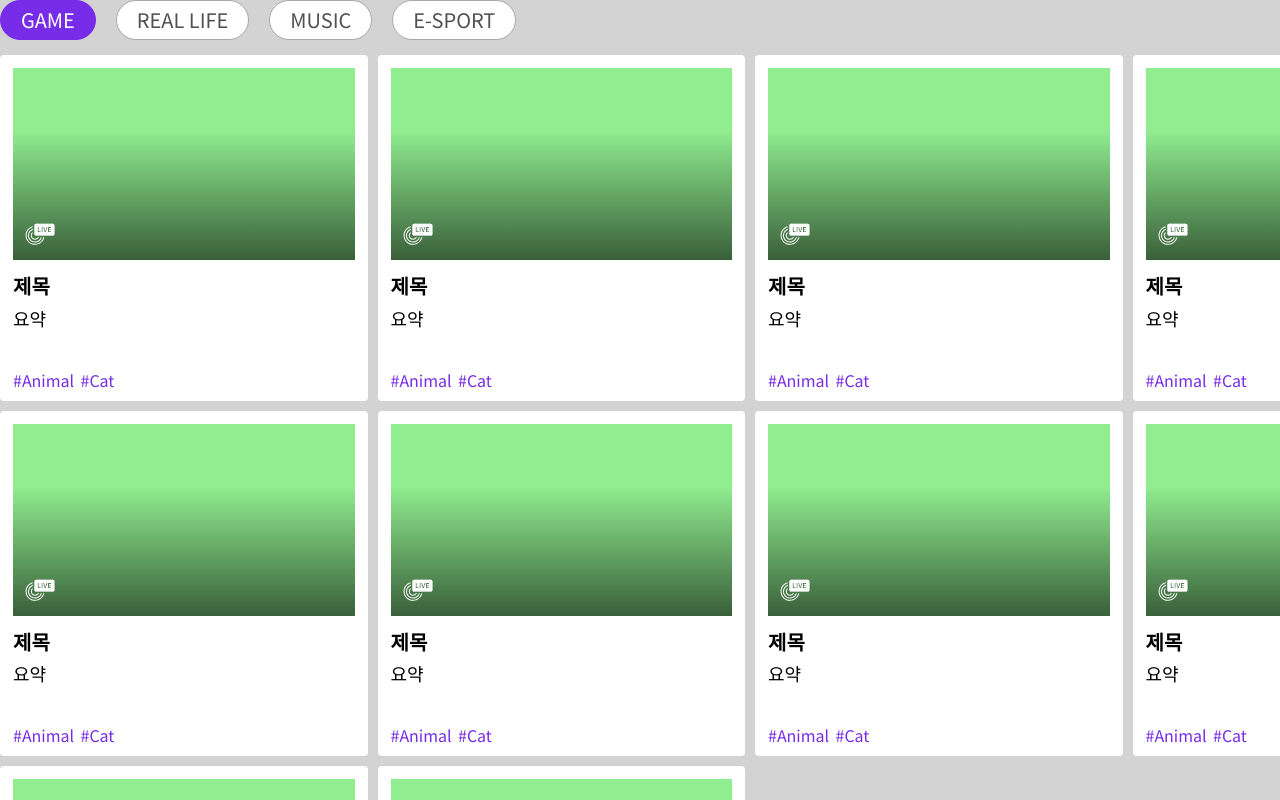
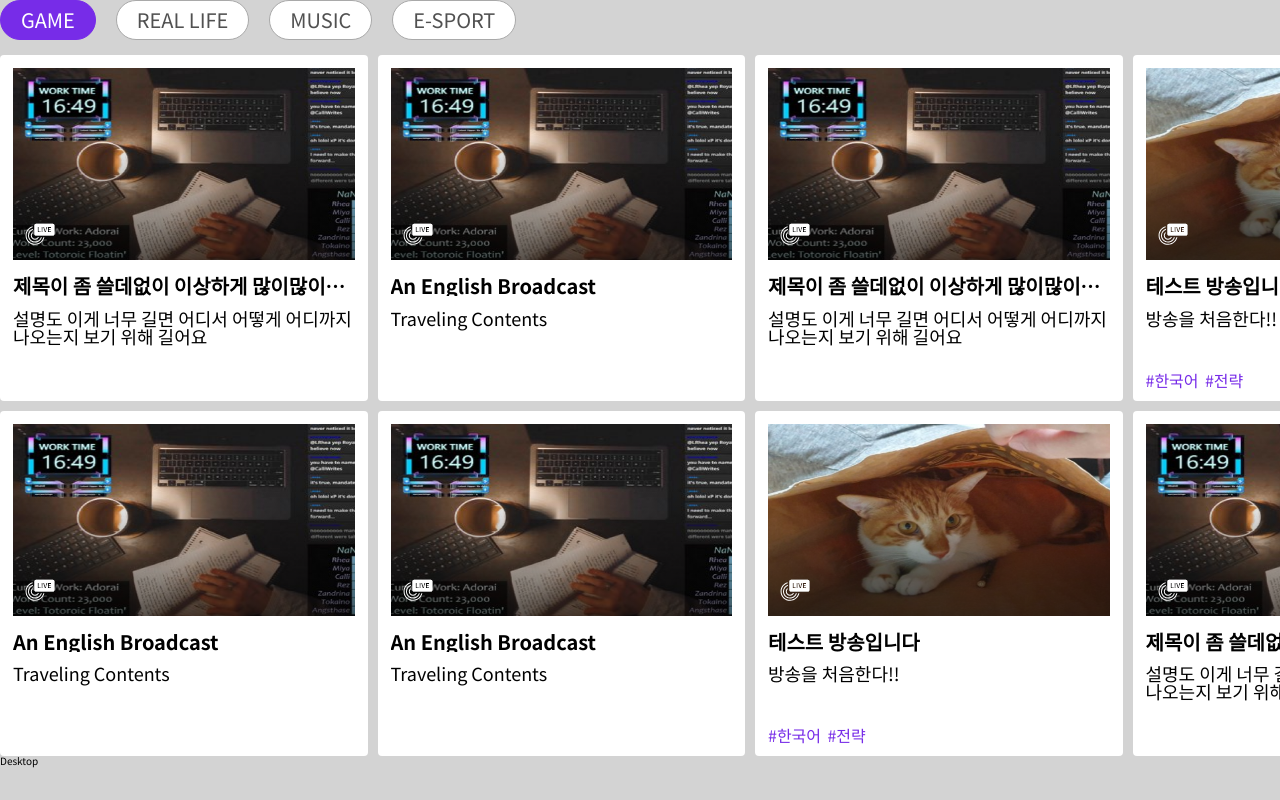
Before and after one commit to we-sopt-together-twitch/frontend, a React (Create React App) app: page /test/tekiter in a window 1280 px wide. Shown: the top 800 px of the page. Built offline with nearby package versions, Linux system fonts and the light colour scheme.

Commit message:
feat: 데이터 인터페이스와 Mock 데이터 추가

```diff
--- a/src/components/browseLiveChannels/BroadcastCard/BroadcastCard.tsx
+++ b/src/components/browseLiveChannels/BroadcastCard/BroadcastCard.tsx
@@ -6,18 +6,23 @@ interface BroadcastCardProps {
   title: string;
   summary: string;
   tags?: string[];
+  thumbnailImage: string;
 
   compact?: boolean;
 }
 
 export function BroadcastCard(props: BroadcastCardProps) {
-  const { title, summary, tags = [], compact = false } = props;
+  const { title, summary, tags = [], thumbnailImage, compact = false } = props;
 
   return (
     <StyledBroadcastCard compact={compact}>
-      <BroadcastLiveThumbnail />
+      <BroadcastLiveThumbnail>
+        <img src={thumbnailImage} />
+      </BroadcastLiveThumbnail>
       <ContentBox compact={compact}>
-        <Title>{title}</Title>
+        <Title>
+          <div>{title}</div>
+        </Title>
         <Summary>{summary}</Summary>
         <BroadcastTags tags={tags} />
       </ContentBox>
@@ -66,6 +71,17 @@ const Title = styled.h3`
   font-weight: 600;
 
   margin-top: 0.8em;
+  width: 100%;
+
+  display: table;
+  table-layout: fixed;
+
+  & > div {
+    display: table-cell;
+    overflow: hidden;
+    white-space: nowrap;
+    text-overflow: ellipsis;
+  }
 `;
 
 const Summary = styled.p`
--- a/src/components/browseLiveChannels/BroadcastCard/BroadcastTags.tsx
+++ b/src/components/browseLiveChannels/BroadcastCard/BroadcastTags.tsx
@@ -13,7 +13,7 @@ export function BroadcastTags(props: BroadcastTagsProps) {
   return (
     <StyledBroadcastTags>
       {tags.map((tag) => (
-        <Tag key={tag}>{tag}</Tag>
+        <Tag key={tag}>#{tag}</Tag>
       ))}
     </StyledBroadcastTags>
   );
@@ -22,6 +22,9 @@ export function BroadcastTags(props: BroadcastTagsProps) {
 const StyledBroadcastTags = styled.div`
   display: flex;
 
+  font-size: 1.6em;
+  height: 1em;
+
   & > *:not(:last-child) {
     margin-right: 0.4em;
   }
@@ -29,7 +32,7 @@ const StyledBroadcastTags = styled.div`
 
 const Tag = styled.span`
   display: block;
-  font-size: 1.6em;
+  text-overflow: ellipsis;
 
   color: ${colors.primary};
 `;
--- a/src/components/browseLiveChannels/BrowseLiveChannels.tsx
+++ b/src/components/browseLiveChannels/BrowseLiveChannels.tsx
@@ -1,31 +1,56 @@
-import { useState } from "react";
+import { useEffect, useState } from "react";
+import { api } from "../../data/api";
 import { BroadcastCard } from "./BroadcastCard";
 import { CategoryTab, CategoryTabItem } from "./CategoryTab";
 import { BrowseLiveChannelsLayout } from "./Layout";
 
-function sampleData() {
-  return {
-    title: "제목",
-    content: "내용",
-    summary: "요약",
-    tags: ["#Animal", "#Cat"],
-  };
+interface TabType {
+  key: string;
+  label: string;
+}
+
+interface ChannelData {
+  title: string;
+  summary: string;
+  kinds: string[];
+  thumbnailImage: string;
 }
 
 export function BrowseLiveChannels() {
   const [selectedTab, setSelectedTab] = useState("game");
+  const [tabTypes, setTabTypes] = useState<TabType[]>([]);
+  const [channels, setChannels] = useState<ChannelData[]>([]);
 
-  const cards = [...new Array(10)].map((_, idx) => <BroadcastCard key={idx} {...sampleData()} />);
-  const mobileCards = [...new Array(10)].map((_, idx) => <BroadcastCard key={idx} {...sampleData()} compact />);
+  useEffect(() => {
+    (async () => {
+      const data = await api.channel.getTypes();
+      setTabTypes(
+        data.map((item) => ({
+          key: item.key,
+          label: item.en,
+        })),
+      );
+    })();
+  }, []);
+
+  useEffect(() => {
+    (async () => {
+      const data = await api.channel.getLives(selectedTab);
+
+      setChannels(data);
+    })();
+  }, [selectedTab]);
+
+  const cards = channels.map((channel, idx) => <BroadcastCard key={idx} {...channel} />);
+  const mobileCards = channels.map((channel, idx) => <BroadcastCard key={idx} {...channel} compact />);
 
   return (
     <BrowseLiveChannelsLayout
       tab={
         <CategoryTab value={selectedTab} onChange={(e, val) => setSelectedTab(val)}>
-          <CategoryTabItem label="GAME" value="game" />
-          <CategoryTabItem label="REAL LIFE" value="real-life" />
-          <CategoryTabItem label="MUSIC" value="music" />
-          <CategoryTabItem label="E-SPORT" value="e-sport" />
+          {tabTypes.map((tab) => (
+            <CategoryTabItem label={tab.label} value={tab.key} key={tab.key} />
+          ))}
         </CategoryTab>
       }
       cards={cards}
--- a/src/data/apiService/index.ts
+++ b/src/data/api.ts
@@ -1,6 +1,6 @@
-import { CategoryServiceMock } from "./mock/categoryServiceMock";
-import { ChannelServiceMock } from "./mock/channelServiceMock";
-import { APIService } from "./types";
+import { CategoryServiceMock } from "./apiService/mock/categoryServiceMock";
+import { ChannelServiceMock } from "./apiService/mock/channelServiceMock";
+import { APIService } from "./apiService/types";
 
 export const api: APIService = apiFactory();
 
--- /dev/null
+++ b/src/data/apiService/mock/assets/dummy.ts
@@ -0,0 +1,89 @@
+import { CategoryInfo, ChannelInfo } from "../../../entity";
+
+import profileImage from "./profile.png";
+import thumbnailImage1 from "./thumbnail1.png";
+import thumbnailImage2 from "./thumbnail2.png";
+// import thumbnailImage3 from "./thumbnail3.png";
+import fullBodyImage from "./fullBody.png";
+import categoryImage from "./category.png";
+
+export const types = [
+  {
+    key: "game",
+    ko: "게임",
+    en: "GAME",
+  },
+  {
+    key: "irl",
+    ko: "리얼라이프",
+    en: "REAL LIFE",
+  },
+  {
+    key: "music",
+    ko: "음악",
+    en: "MUSIC",
+  },
+  {
+    key: "esport",
+    ko: "E 스포츠",
+    en: "E-SPORT",
+  },
+].map(freeze);
+
+export const channels: ChannelInfo[] = [
+  {
+    title: "테스트 방송입니다",
+    kinds: ["#LOL", "#Game"],
+    category: "League of Legends",
+    tags: ["한국어", "전략"],
+    nowWatchingCount: 237,
+    subscribers: 34,
+    summary: "방송을 처음한다!!",
+    host: {
+      id: "test1234",
+      name: "뉴비",
+      profileImage: profileImage,
+    },
+    thumbnailImage: thumbnailImage1,
+  },
+  {
+    title: "An English Broadcast",
+    kinds: ["#IRL", "#Travel"],
+    category: "IRL",
+    tags: [],
+    nowWatchingCount: 1004,
+    subscribers: 1998,
+    summary: "Traveling Contents",
+    host: {
+      id: "travel123",
+      name: "Traveller",
+      profileImage: profileImage,
+    },
+    thumbnailImage: thumbnailImage2,
+  },
+  {
+    title: "제목이 좀 쓸데없이 이상하게 많이많이많이 길어요",
+    kinds: ["#IRL", "#Travel"],
+    category: "IRL",
+    tags: [],
+    nowWatchingCount: 9998,
+    subscribers: 8889,
+    summary: "설명도 이게 너무 길면 어디서 어떻게 어디까지 나오는지 보기 위해 길어요",
+    host: {
+      id: "travel123",
+      name: "Traveller",
+      profileImage: profileImage,
+    },
+    thumbnailImage: thumbnailImage2,
+  },
+].map(freeze);
+
+export const fullBody = fullBodyImage;
+
+export const categories: CategoryInfo[] = [
+  { title: "League of Legends", tags: ["MOBA", "AOS", "액션", "인성"], watching: 42000, thumbnailImage: categoryImage },
+];
+
+function freeze<T>(obj: T) {
+  return Object.freeze(obj);
+}
--- a/src/data/apiService/mock/categoryServiceMock.ts
+++ b/src/data/apiService/mock/categoryServiceMock.ts
@@ -1,8 +1,18 @@
 import { CategoryInfo } from "../../entity";
 import { CategoryService } from "../types/categoryService";
+import { getDummyCategories } from "./utils";
 
 export class CategoryServiceMock implements CategoryService {
-  getCategories(): Promise<CategoryInfo[]> {
-    throw new Error("Method not implemented.");
+  async getCategories(): Promise<CategoryInfo[]> {
+    sleep(100);
+    return getDummyCategories(8);
   }
 }
+
+function sleep(timedelta: number): Promise<void> {
+  return new Promise((resolve) => {
+    setTimeout(() => {
+      resolve();
+    }, timedelta);
+  });
+}
--- a/src/data/apiService/mock/channelServiceMock.ts
+++ b/src/data/apiService/mock/channelServiceMock.ts
@@ -1,17 +1,33 @@
 import { ChannelService, HotLiveInfo, KindInfo, LivesInfo, RecommandedInfo } from "../types/channelService";
-import { types } from "./dummy";
+import { types } from "./assets/dummy";
+import { getDummyChannels, getDummyChannelsWithFullBody } from "./utils";
 
 export class ChannelServiceMock implements ChannelService {
   async getRecommanded(): Promise<RecommandedInfo[]> {
-    throw new Error("Method not implemented.");
+    await sleep(100);
+    return getDummyChannelsWithFullBody(4);
   }
+
   async getHotLive(): Promise<HotLiveInfo[]> {
-    throw new Error("Method not implemented.");
+    await sleep(100);
+    return getDummyChannels(3);
   }
+
   async getLives(): Promise<LivesInfo[]> {
-    throw new Error("Method not implemented.");
+    await sleep(100);
+    return getDummyChannels(8);
   }
+
   async getTypes(): Promise<KindInfo[]> {
+    await sleep(100);
     return types.map((type) => ({ ...type }));
   }
 }
+
+function sleep(timedelta: number): Promise<void> {
+  return new Promise((resolve) => {
+    setTimeout(() => {
+      resolve();
+    }, timedelta);
+  });
+}
--- /dev/null
+++ b/src/data/apiService/mock/utils.ts
@@ -0,0 +1,47 @@
+import { CategoryInfo, ChannelInfo } from "../../entity";
+import { categories, channels, fullBody } from "./assets/dummy";
+
+export function getDummyChannels(count: number) {
+  const result = pickAmount(channels, count).map(copyChannel);
+  return result;
+}
+
+export function getDummyChannelsWithFullBody(count: number) {
+  return getDummyChannels(count)
+    .map(copyChannel)
+    .map((channel) => ({ ...channel, fullBodyImage: fullBody }));
+}
+
+export function getDummyCategories(count: number) {
+  return pickAmount(categories, count).map(copyCategory);
+}
+
+function copyChannel(channel: ChannelInfo): ChannelInfo {
+  return {
+    ...channel,
+    host: { ...channel.host },
+  };
+}
+
+function copyCategory(category: CategoryInfo): CategoryInfo {
+  return { ...category };
+}
+
+function pickAmount<T>(arr: T[], count: number): T[] {
+  const result: T[] = [];
+
+  for (let i = 0; i < count; i++) {
+    const target = randomPick(arr);
+    result.push(target);
+  }
+
+  return result;
+}
+
+function randint(a: number, b: number) {
+  return Math.floor(Math.random() * (b - a + 1)) + a;
+}
+
+function randomPick<T>(arr: Array<T>) {
+  return arr[randint(0, arr.length - 1)];
+}
--- a/src/data/apiService/types/categoryService.ts
+++ b/src/data/apiService/types/categoryService.ts
@@ -3,5 +3,8 @@ import { CategoryInfo } from "../../entity";
 export type GetCategoryInfo = CategoryInfo;
 
 export interface CategoryService {
+  /**
+   * 방송 카테고리
+   */
   getCategories(): Promise<GetCategoryInfo[]>;
 }
```
Also changed, not shown: src/data/apiService/mock/dummy.ts (deleted, +0 -22 lines), src/data/apiService/mock/assets/thumbnail2.png, src/data/apiService/mock/assets/thumbnail3.png (renamed from src/data/apiService/mock/assets/hotlive.png).
